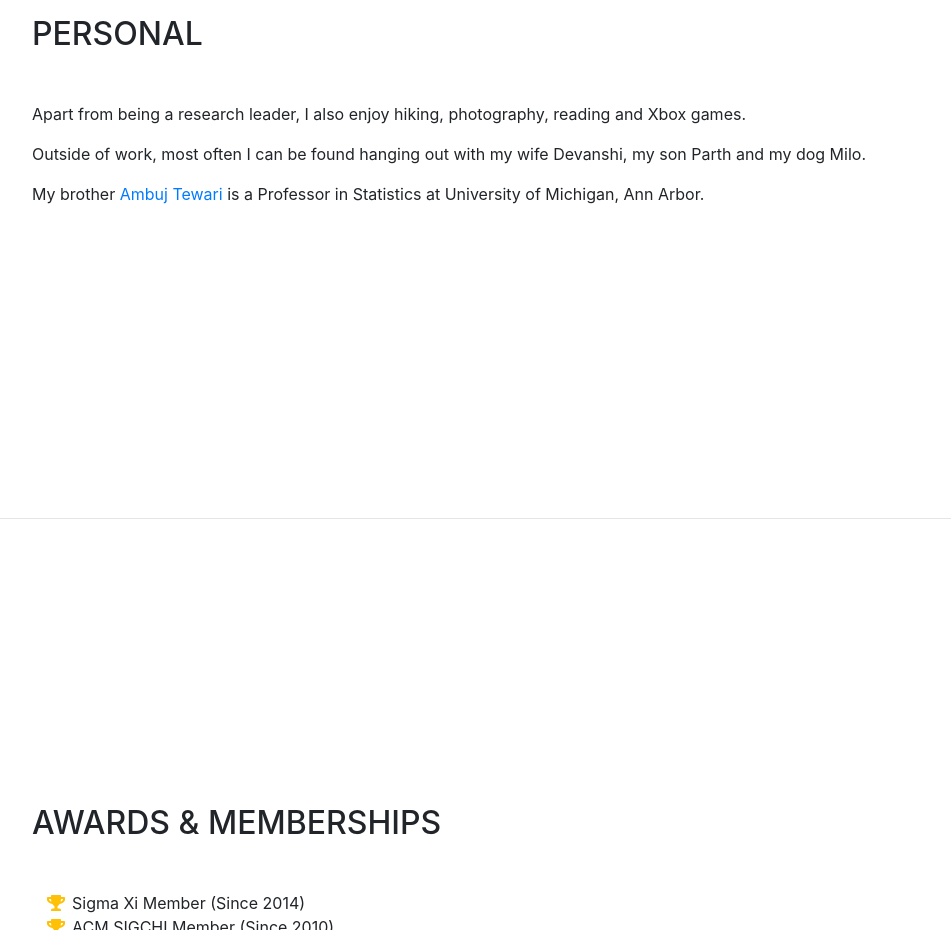
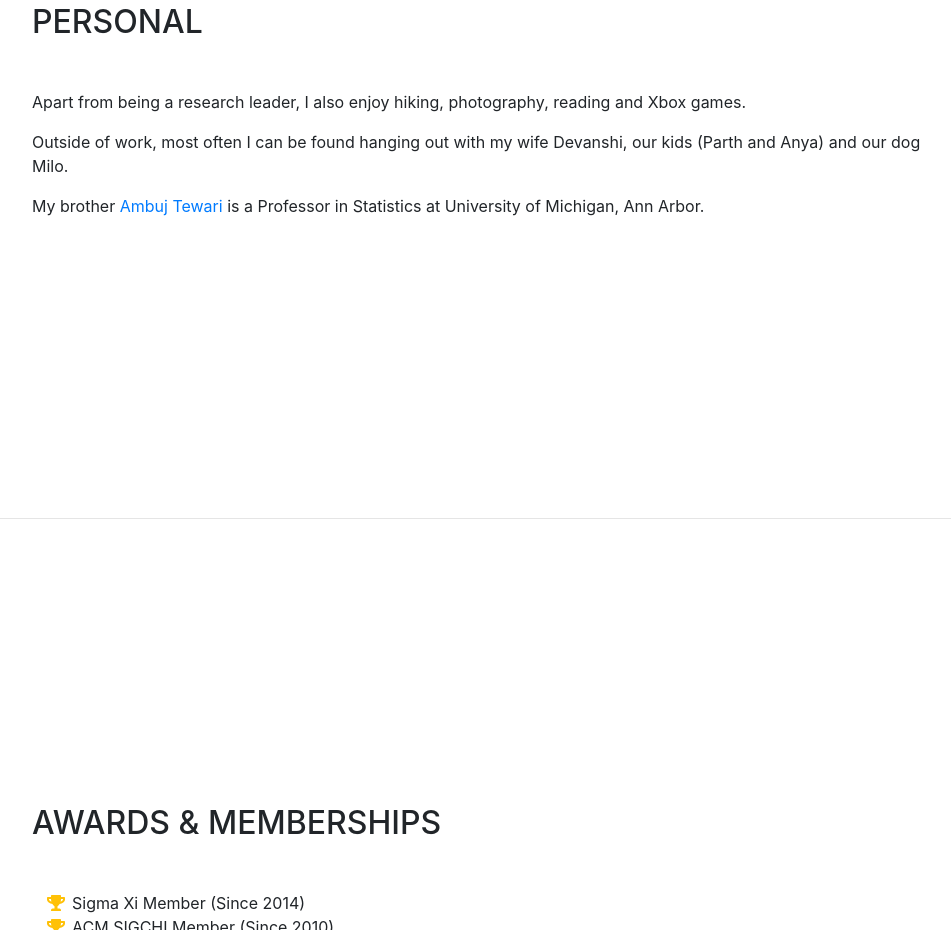
Before and after one commit to anujtewari17/anujtewari17.github.io, a website with bundled scripts: page index.html in a window 1280 px wide. Shown: the part 3151-4081 px from the top of the page, without its empty margins (288-1239 px from the left). Built offline with nearby package versions, Linux system fonts and the light colour scheme; a web font is replaced by a local one.

Commit message:
Update index.html

```diff
--- a/index.html
+++ b/index.html
@@ -262,7 +262,7 @@
         <div class="my-auto">
           <h2 class="mb-5">Personal</h2>
           <p>Apart from being a research leader, I also enjoy hiking, photography, reading and Xbox games. </p>
-          <p>Outside of work, most often I can be found hanging out with my wife Devanshi, my son Parth and my dog Milo.</p>
+          <p>Outside of work, most often I can be found hanging out with my wife Devanshi, our kids (Parth and Anya) and our dog Milo.</p>
           <p>My brother <a href="https://ambujtewari.github.io/">Ambuj Tewari</a> is a Professor in Statistics at University of Michigan, Ann Arbor.</p>
         </div>
       </section>
```
